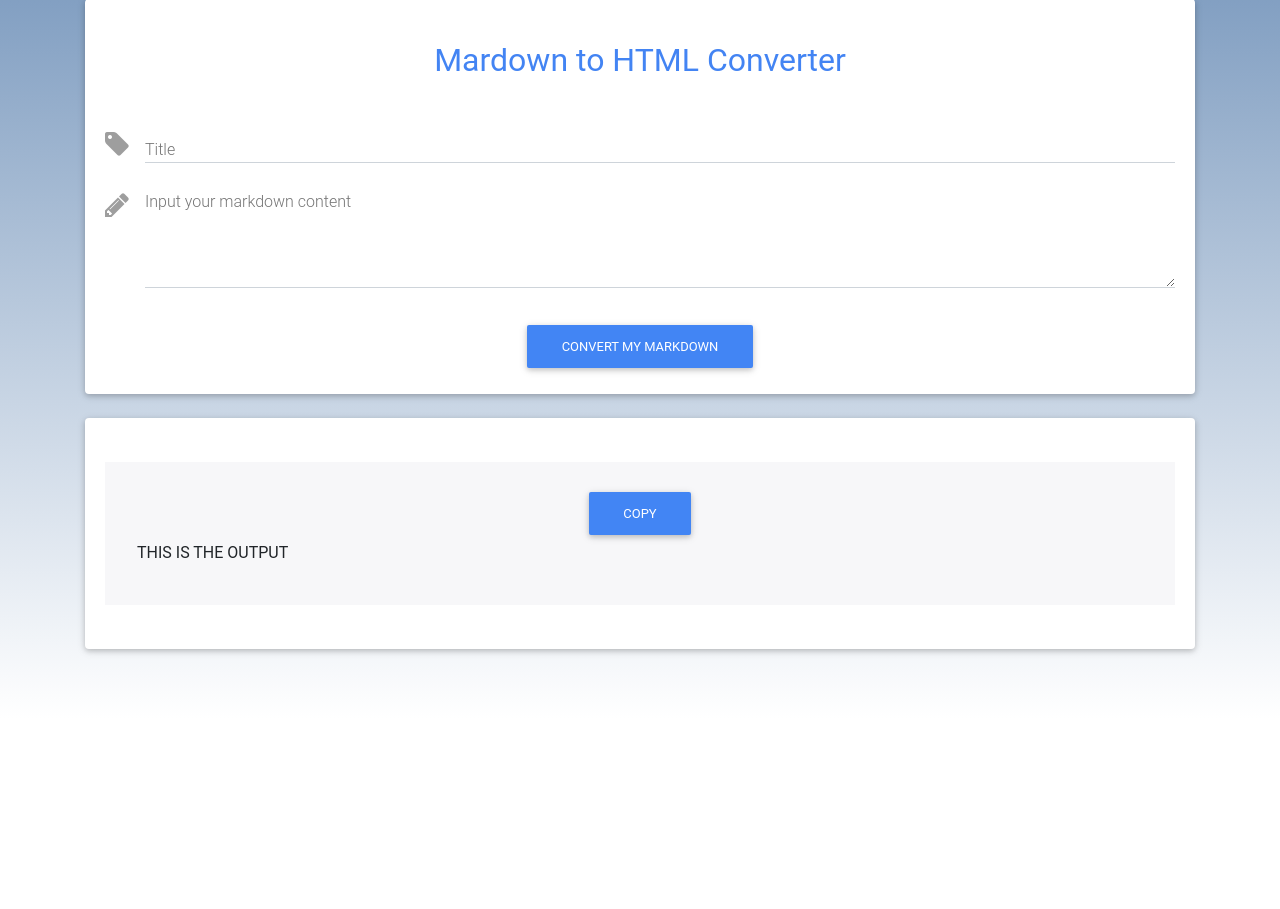
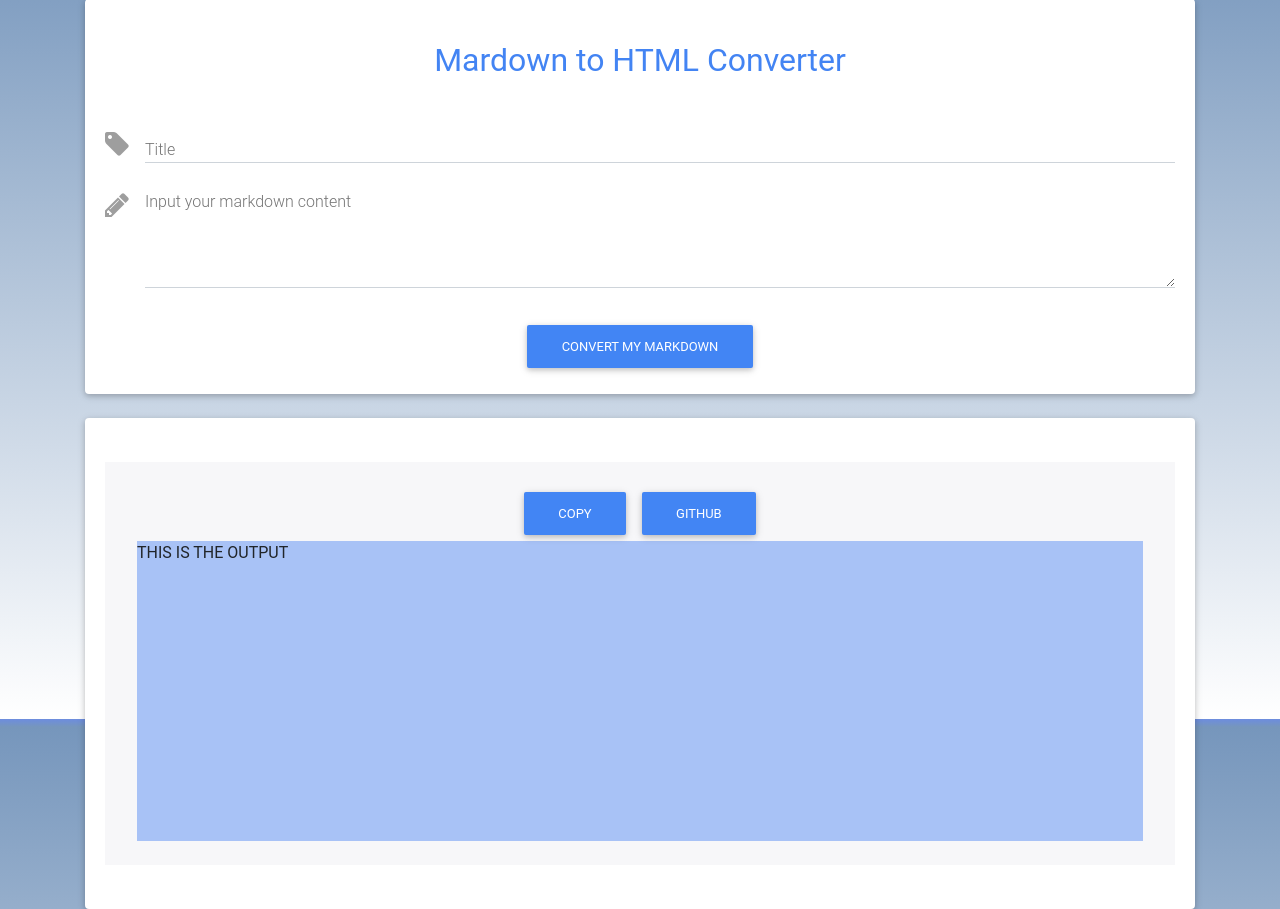
Before and after one commit to rosiefaulkner/markdown-parser, a PHP site: page / in a window 1280 px wide. Shown: the part 81-990 px from the top of the page. Before the commit the page ends 739 px from the top, so only its background shows below. Run offline with PHP 8.4, Linux system fonts and the light colour scheme; some libraries are stand-ins or nearby versions.

Commit message:
adds height and scroll for markdown output

```diff
--- a/index.html
+++ b/index.html
@@ -51,18 +51,18 @@
                   </h2>
                   <div class="md-form">
                     <i class="fa fa-tag prefix grey-text"></i>
-                    <input type="text" id="form321" class="form-control" />
-                    <label for="form341">Title</label>
+                    <input type="text" id="title" class="form-control" />
+                    <label for="title">Title</label>
                   </div>
                   <div class="md-form">
                     <i class="fa fa-pencil prefix grey-text"></i>
                     <textarea
                       type="text"
-                      id="form81"
+                      id="markdown"
                       class="md-textarea"
                       style="height: 100px"
                     ></textarea>
-                    <label for="form81">Input your markdown content</label>
+                    <label for="markdown">Input your markdown content</label>
                   </div>
                   <div class="text-center">
                     <button
@@ -94,11 +94,26 @@
                       <button
                         type="button"
                         class="btn btn-primary waves-effect waves-light"
-                        onclick="copyToClipboard('#copy-html')">
+                        onclick="copyToClipboard('#copy-html')"
+                      >
                         Copy
                       </button>
+                      <a
+                        href="https://github.com/rosiefaulkner/markdown-parser"
+                        target="_blank"
+                        rel="noopener noreferrer"
+                      >
+                        <button
+                          type="button"
+                          class="btn btn-primary waves-effect waves-light"
+                        >
+                          Github
+                        </button></a
+                      >
                     </div>
+                    <div id="markdown-output">
                     <p id="copy-html">THIS IS THE OUTPUT</p>
+                    </div>
                   </div>
                 </div>
                 <!-- Form Output -->
--- a/style.css
+++ b/style.css
@@ -23,3 +23,9 @@ html {
     width: 100%;
     padding: 2rem;
 }
+#markdown-output{
+    height: 300px;
+    max-height: 300px;
+    overflow-y: scroll;
+    background: rgb(168, 194, 246);
+}
```
